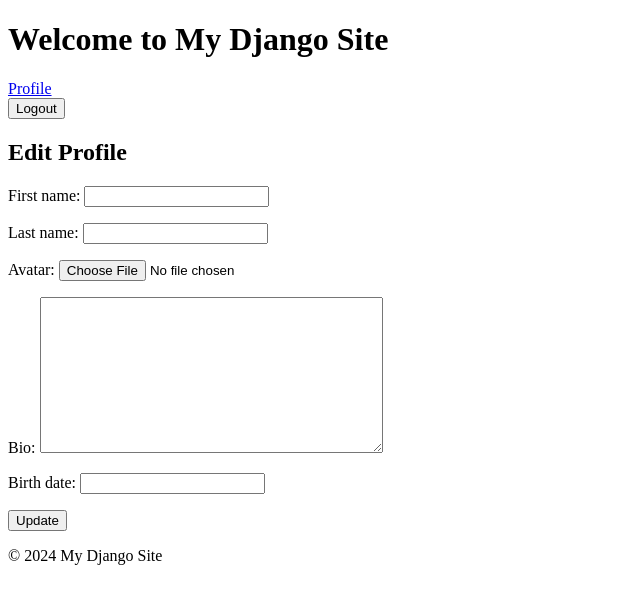
After one commit to kis619/softuni-django-final-project, a Django app: page /accounts/profile/edit/ in a window 1280 px wide. The commit adds this page. Shown: the top 604 px of the page, without its empty margins (0-640 px from the left). Run offline with Django 5.2, Linux system fonts and the light colour scheme; the visitor is signed in with stand-in values (Sample User, id 1).

Commit message:
added editing functionality for the profile

```diff
--- a/final_exam/accounts/forms.py
+++ b/final_exam/accounts/forms.py
@@ -1,6 +1,8 @@
+from django import forms
 from django.contrib.auth import get_user_model
 from django.contrib.auth.forms import UserChangeForm, UserCreationForm, AuthenticationForm
-from django import forms
+
+from final_exam.accounts.models import LetUsTalkUserProfile
 
 UserModel = get_user_model()
 
@@ -23,3 +25,9 @@ class LetUsTalkUserLoginForm(AuthenticationForm):
         strip=False,
         widget=forms.PasswordInput(attrs={'autocomplete': 'current-password'}),
     )
+
+
+class LetUsTalkUserProfileForm(forms.ModelForm):
+    class Meta:
+        model = LetUsTalkUserProfile
+        fields = ['first_name', 'last_name', 'avatar', 'bio', 'birth_date']
--- a/final_exam/accounts/urls.py
+++ b/final_exam/accounts/urls.py
@@ -1,7 +1,7 @@
 from django.contrib.auth.views import PasswordChangeView, PasswordChangeDoneView
 from django.urls import path
 
-from final_exam.accounts.views import SignUpView, LutLoginView, LutLogoutView, ProfileDetailView
+from final_exam.accounts.views import SignUpView, LutLoginView, LutLogoutView, ProfileDetailView, ProfileUpdateView
 
 urlpatterns = [
     path('signup/', SignUpView.as_view(), name='signup'),
@@ -14,4 +14,5 @@ urlpatterns = [
          name='password_change_done'),
 
     path('profile/', ProfileDetailView.as_view(), name='profile_detail'),
+    path('profile/edit/', ProfileUpdateView.as_view(), name='profile_edit'),
 ]
--- a/final_exam/accounts/views.py
+++ b/final_exam/accounts/views.py
@@ -1,9 +1,10 @@
 from django.contrib.auth import get_user_model
+from django.contrib.auth.mixins import LoginRequiredMixin
 from django.contrib.auth.views import LoginView, LogoutView
 from django.urls import reverse_lazy
-from django.views.generic import CreateView, DetailView
+from django.views.generic import CreateView, DetailView, UpdateView
 
-from final_exam.accounts.forms import LetUsTalkUserCreationForm, LetUsTalkUserLoginForm
+from final_exam.accounts.forms import LetUsTalkUserCreationForm, LetUsTalkUserLoginForm, LetUsTalkUserProfileForm
 
 UserModel = get_user_model()
 
@@ -31,4 +32,17 @@ class ProfileDetailView(DetailView):
     context_object_name = 'profile'
 
     def get_object(self, queryset=None):
-        return self.request.user.letustalkuserprofile  # TODO figure out whether to override the method
+        return self.request.user.letustalkuserprofile
+
+
+class ProfileUpdateView(LoginRequiredMixin, UpdateView):
+    model = UserModel
+    form_class = LetUsTalkUserProfileForm
+    template_name = 'accounts/profile_update.html'
+    context_object_name = 'profile'
+
+    def get_object(self, queryset=None):
+        return self.request.user.letustalkuserprofile
+
+    def get_success_url(self):
+        return reverse_lazy('profile_detail')
--- a/templates/accounts/profile_detail.html
+++ b/templates/accounts/profile_detail.html
@@ -4,12 +4,12 @@
 {% block title %}Profile{% endblock title %}
 
 {% block content %}
-    <h2>Profile Details</h2>
+    <h2>Profile Details</h2> <a href="{% url 'profile_edit' %}">Edit Profile</a>
     <p>Email: {{ profile.user.email|default:"Not provided" }}</p>
     <p>First Name: {{ profile.first_name|default:"Not provided" }}</p>
     <p>Last Name: {{ profile.last_name|default:"Not provided" }}</p>
     <p>Avatar:
-        <img src="{{ profile.get_avatar_url}}" class="responsive-image" alt="Avatar" />
+        <img src="{{ profile.get_avatar_url }}" class="responsive-image" alt="Avatar"/>
     </p>
     <p>Bio: {{ profile.bio|default:"Not provided" }}</p>
     <p>Birth Date: {{ profile.birth_date|default:"Not provided" }}</p>
--- /dev/null
+++ b/templates/accounts/profile_update.html
@@ -0,0 +1,13 @@
+{% extends 'base.html' %}
+{% load static %}
+
+{% block title %}Edit Profile{% endblock title %}
+
+{% block content %}
+    <h2>Edit Profile</h2>
+    <form method="post">
+        {% csrf_token %}
+        {{ form.as_p }}
+        <button type="submit">Update</button>
+    </form>
+{% endblock content %}
```
